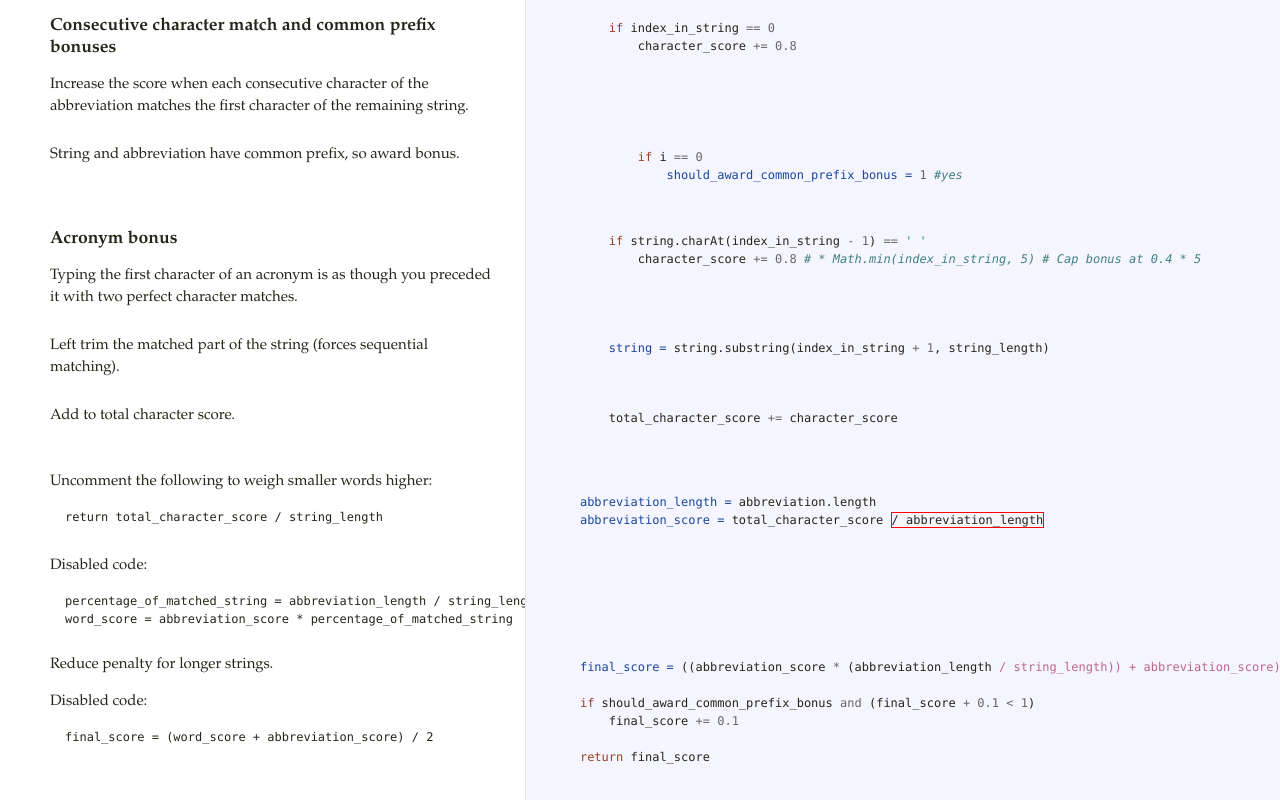
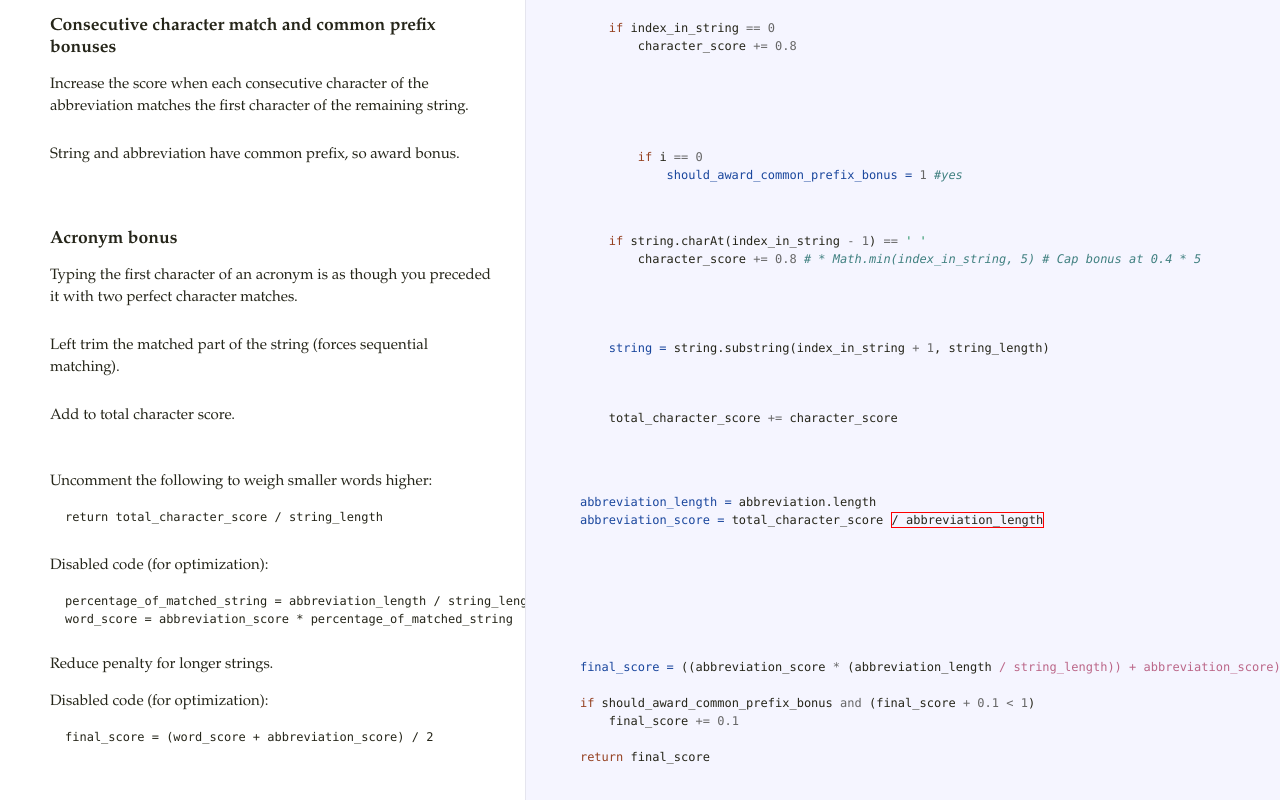
Before and after one commit to joshaven/string_score, a plain HTML site: page docs/score.html in a window 1280 px wide. Shown: the part 1159-1959 px from the top of the page. Drawn offline with Linux system fonts and the light colour scheme.

Commit message:
Adds information about why some parts of the code are disabled
Signed-off-by: Yesudeep Mangalapilly <gora.khargosh@gmail.com>

```diff
--- a/docs/score.html
+++ b/docs/score.html
@@ -45,13 +45,13 @@ matches.</p>             </td>             <td class="code">               <div
 <pre><code>return total_character_score / string_length
 </code></pre>             </td>             <td class="code">               <div class="highlight"><pre>
     <span class="nv">abbreviation_length = </span><span class="nx">abbreviation</span><span class="p">.</span><span class="nx">length</span>
-    <span class="nv">abbreviation_score = </span><span class="nx">total_character_score</span> <span class="err">/ abbreviation_length</span></pre></div>             </td>           </tr>                               <tr id="section-20">             <td class="docs">               <div class="pilwrap">                 <a class="pilcrow" href="#section-20">&#182;</a>               </div>               <p>Disabled code:</p>
+    <span class="nv">abbreviation_score = </span><span class="nx">total_character_score</span> <span class="err">/ abbreviation_length</span></pre></div>             </td>           </tr>                               <tr id="section-20">             <td class="docs">               <div class="pilwrap">                 <a class="pilcrow" href="#section-20">&#182;</a>               </div>               <p>Disabled code (for optimization):</p>
 
 <pre><code>percentage_of_matched_string = abbreviation_length / string_length
 word_score = abbreviation_score * percentage_of_matched_string
 </code></pre>             </td>             <td class="code">               <div class="highlight"><pre>    </pre></div>             </td>           </tr>                               <tr id="section-21">             <td class="docs">               <div class="pilwrap">                 <a class="pilcrow" href="#section-21">&#182;</a>               </div>               <p>Reduce penalty for longer strings.</p>
 
-<p>Disabled code:</p>
+<p>Disabled code (for optimization):</p>
 
 <pre><code>final_score = (word_score + abbreviation_score) / 2
 </code></pre>             </td>             <td class="code">               <div class="highlight"><pre>    <span class="nv">final_score = </span><span class="p">((</span><span class="nx">abbreviation_score</span> <span class="o">*</span> <span class="p">(</span><span class="nx">abbreviation_length</span> <span class="sr">/ string_length)) + abbreviation_score) /</span> <span class="mi">2</span>
--- a/score.coffee
+++ b/score.coffee
@@ -80,14 +80,14 @@ String::score = (abbreviation) ->
 
     abbreviation_length = abbreviation.length
     abbreviation_score = total_character_score / abbreviation_length
-    # Disabled code:
+    # Disabled code (for optimization):
     #
     #     percentage_of_matched_string = abbreviation_length / string_length
     #     word_score = abbreviation_score * percentage_of_matched_string
 
     # Reduce penalty for longer strings.
     #
-    # Disabled code:
+    # Disabled code (for optimization):
     #
     #     final_score = (word_score + abbreviation_score) / 2
     final_score = ((abbreviation_score * (abbreviation_length / string_length)) + abbreviation_score) / 2
```
